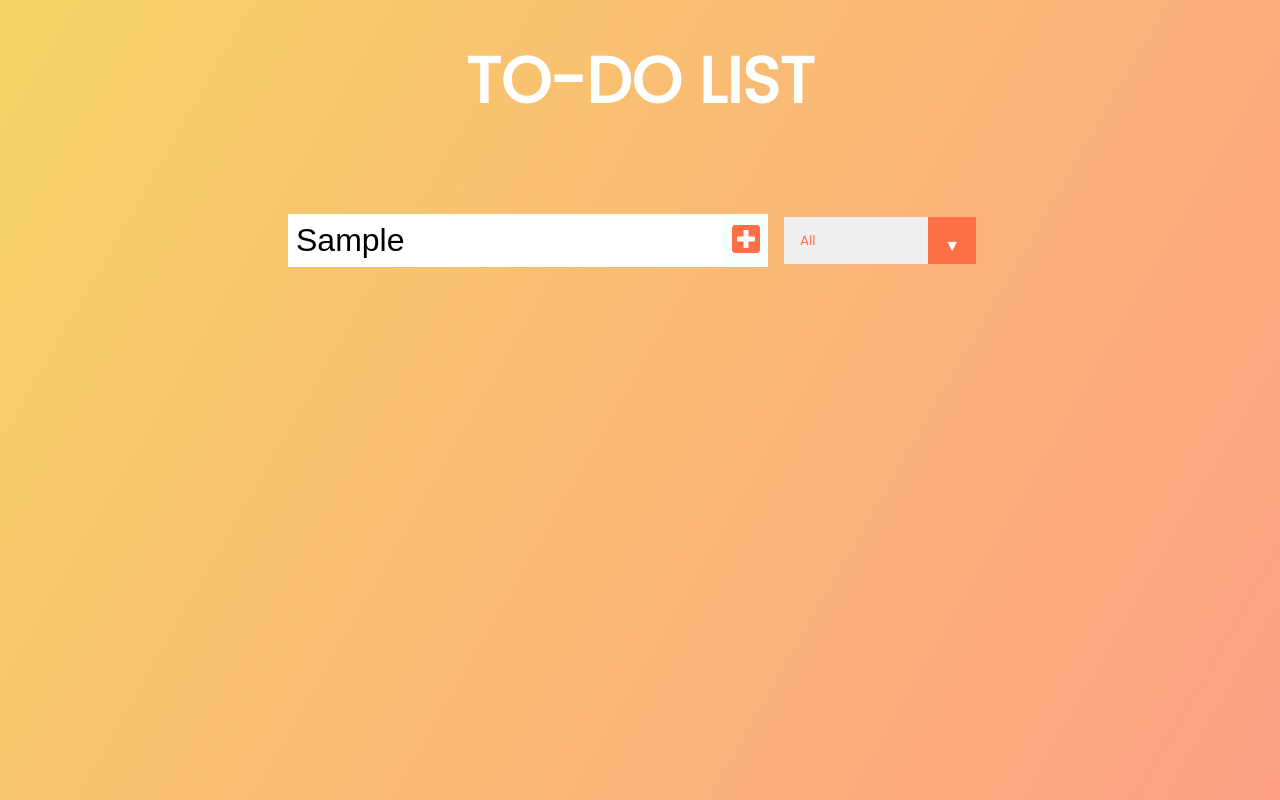
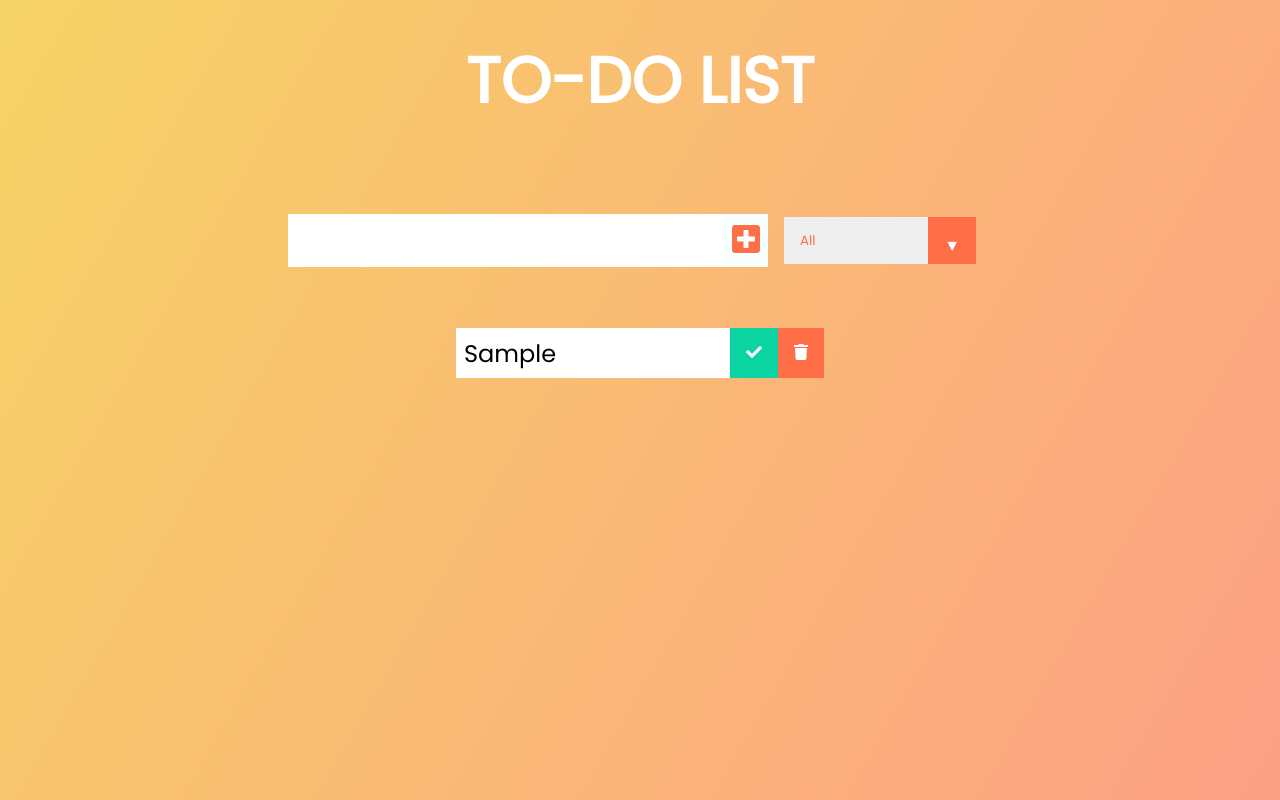
Before and after one commit to mariaozamiz/to-do-App, a React (Create React App) app: page / in a window 1280 px wide. Both pictures are taken after typing "Sample" into the empty fields and a click on the button 746 px from the left and 240 px from the top of the page. Built offline with nearby package versions, Linux system fonts and the light colour scheme.

Commit message:
create todo component

```diff
--- a/src/App.js
+++ b/src/App.js
@@ -17,7 +17,7 @@
                 todos={todos}
                 setTodos={setTodos}
             />
-            <TodoList inputText={inputText} />
+            <TodoList todos={todos} />
         </div>
     );
 }
--- a/src/components/Form.js
+++ b/src/components/Form.js
@@ -6,12 +6,15 @@
     };
     const submitTodoHandler = (ev) => {
         ev.preventDefault();
-        if (inputText.length > 0) {
-            setTodos([
-                ...todos,
-                { text: inputText, completed: false, id: Math.random() * 1000 },
-            ]);
-        }
+        setTodos([
+            ...todos,
+            {
+                text: inputText,
+                completed: false,
+                id: Math.floor(Math.random() * 1000),
+            },
+        ]);
+        setInputText('');
     };
     return (
         <form>
@@ -19,6 +22,7 @@
                 type="text"
                 className="todo-input"
                 onChange={inputTextHandler}
+                value={inputText}
             />
             <button
                 className="todo-button"
--- /dev/null
+++ b/src/components/Todo.js
@@ -0,0 +1,17 @@
+import React from 'react';
+
+function Todo({ text }) {
+    return (
+        <div className="todo">
+            <li className="todo-item">{text}</li>
+            <button className="complete-btn">
+                <i className="fas fa-check"></i>
+            </button>
+            <button className="trash-btn">
+                <i className="fas fa-trash"></i>
+            </button>
+        </div>
+    );
+}
+
+export default Todo;
--- a/src/components/TodoList.js
+++ b/src/components/TodoList.js
@@ -1,9 +1,18 @@
 import React from 'react';
+import Todo from './Todo';
 
-function TodoList({ inputText }) {
+function TodoList({ todos }) {
     return (
         <div className="todo-container">
-            <ul className="todo-list"></ul>
+            <ul className="todo-list">
+                {todos.map((todo) => (
+                    <Todo
+                        text={todo.text}
+                        completed={todo.completed}
+                        key={todo.id}
+                    />
+                ))}
+            </ul>
         </div>
     );
 }
```
